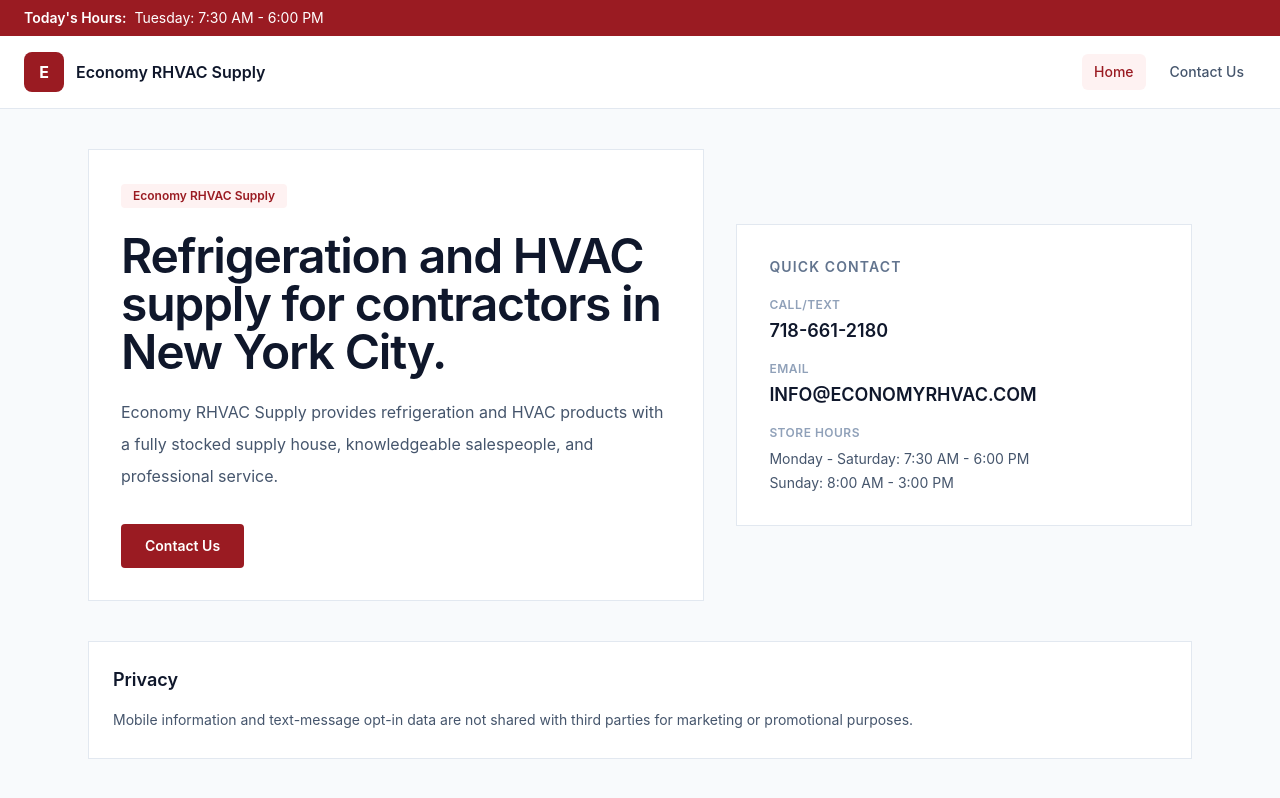
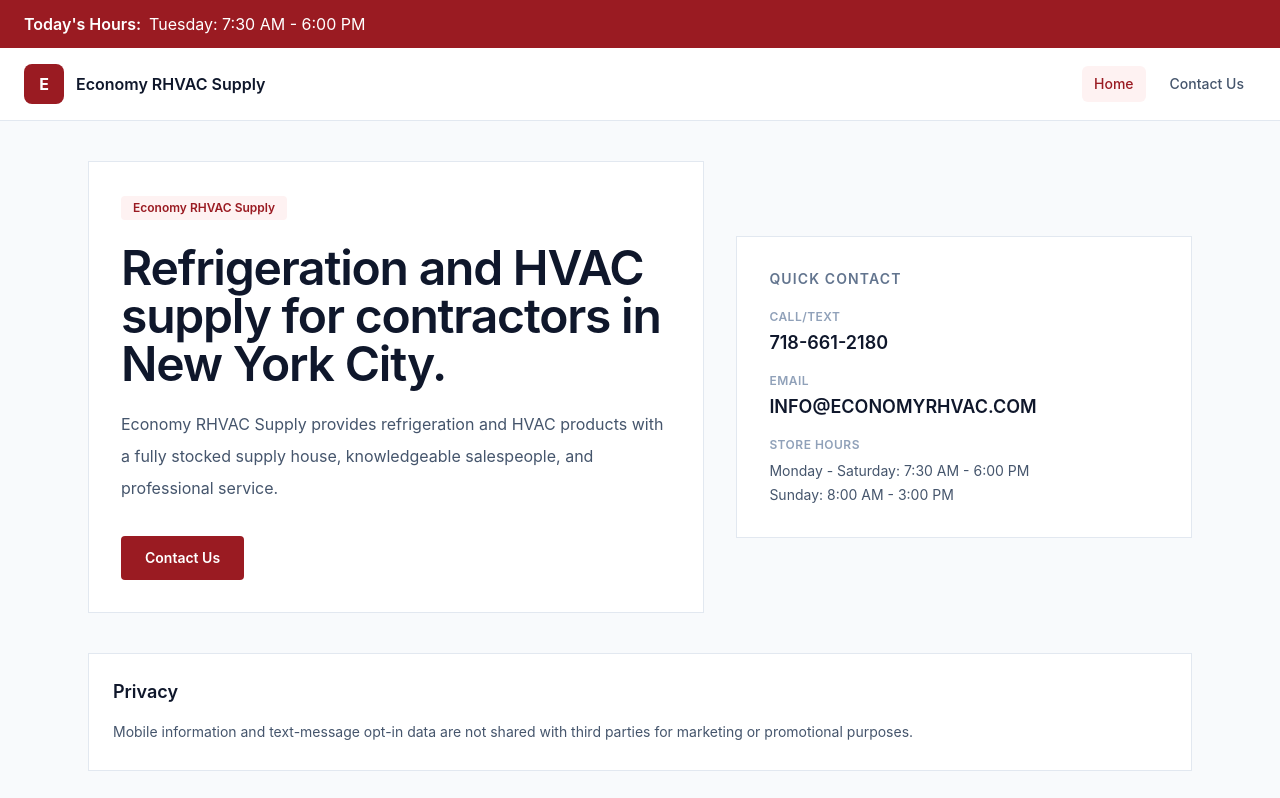
Before and after one commit to Sky-Turtl/economy-site, a React (Vite) app: page / in a window 1280 px wide. Shown: the top 798 px of the page. Built offline with nearby package versions, Linux system fonts and the light colour scheme.

Commit message:
Increase Today's Hours text size in header

```diff
--- a/src/components/Header.jsx
+++ b/src/components/Header.jsx
@@ -36,8 +36,8 @@
   return (
     <header className="sticky top-0 z-50 border-b border-slate-200 bg-white">
       <div className="bg-[var(--color-primary)] text-sm text-white">
-        <div className="mx-auto flex max-w-7xl flex-col gap-1 px-6 py-2">
-          <div className="flex flex-wrap gap-2">
+        <div className="mx-auto flex max-w-7xl flex-col gap-1 px-6 py-3">
+          <div className="flex flex-wrap items-baseline gap-2 text-base">
             <span className="font-semibold">Today's Hours:</span>
             <span>
               {today}: {hours[today]}
```
